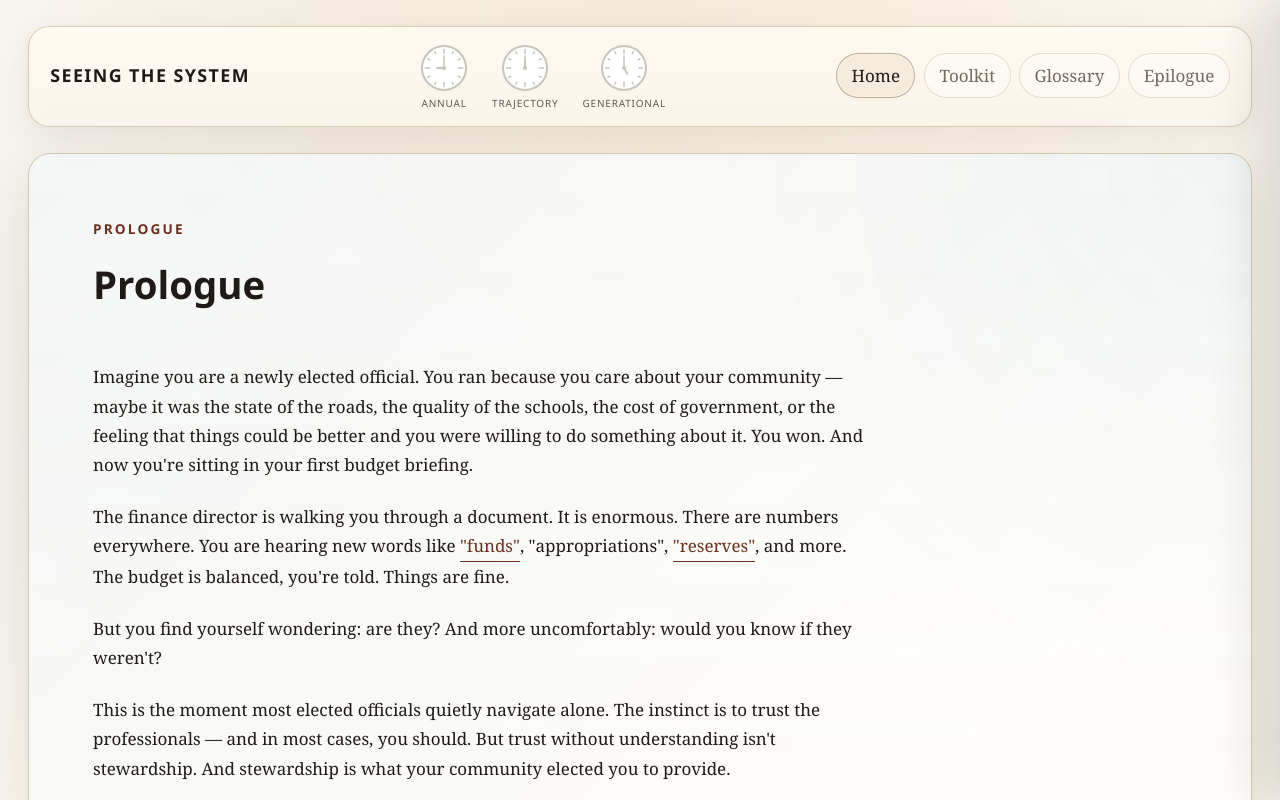
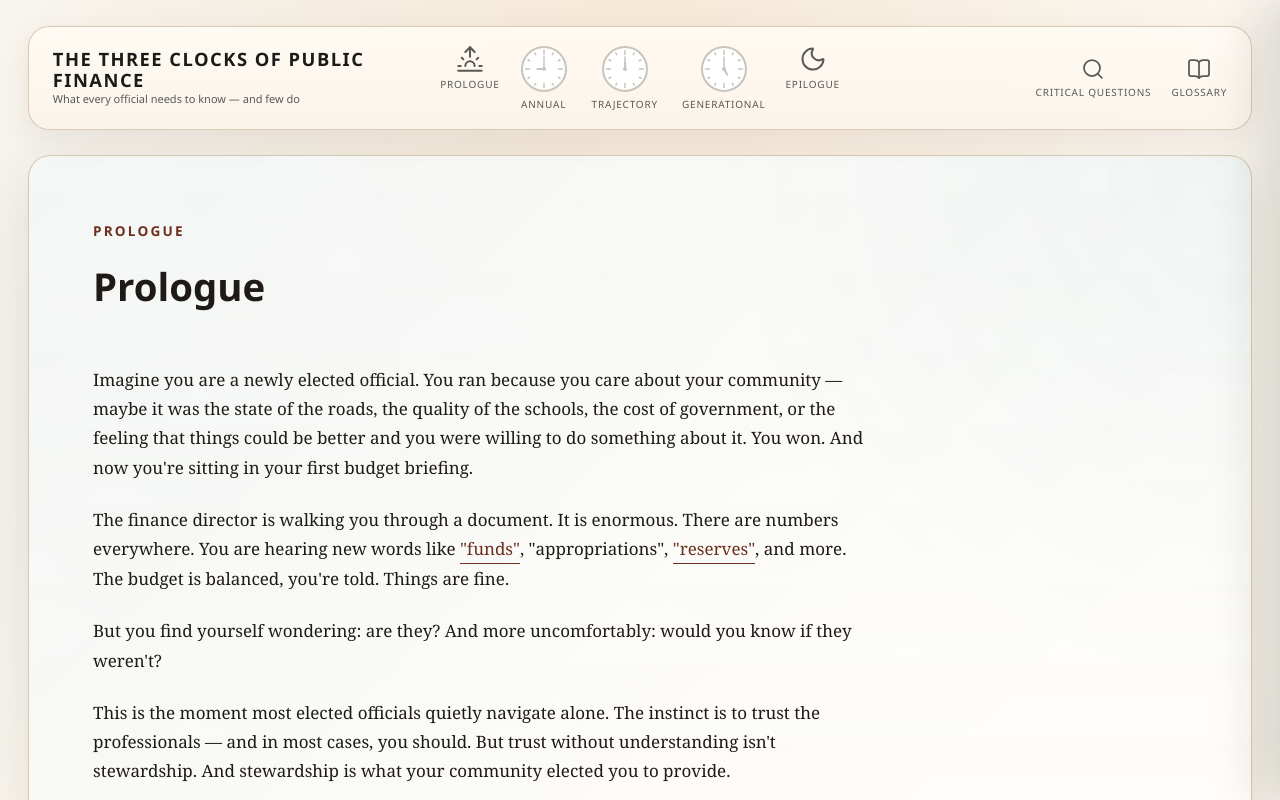
Before and after one commit to SKavanagh13/Seeing-the-System, a React (Vite) app: page / in a window 1280 px wide. Shown: the top 800 px of the page. Built offline with nearby package versions, Linux system fonts and the light colour scheme.

Commit message:
nav redesign and site rename (#20)

```diff
--- a/index.html
+++ b/index.html
@@ -4,7 +4,7 @@
     <meta charset="UTF-8" />
     <link rel="icon" type="image/svg+xml" href="/favicon.svg" />
     <meta name="viewport" content="width=device-width, initial-scale=1.0" />
-    <title>seeing-the-system</title>
+    <title>The Three Clocks of Public Finance</title>
   </head>
   <body>
     <div id="root"></div>
--- a/package.json
+++ b/package.json
@@ -10,6 +10,7 @@
     "preview": "vite preview"
   },
   "dependencies": {
+    "lucide-react": "^1.8.0",
     "react": "^19.2.4",
     "react-dom": "^19.2.4",
     "react-router-dom": "^7.9.6"
--- a/src/components/ClockNav.tsx
+++ b/src/components/ClockNav.tsx
@@ -1,3 +1,4 @@
+import { Moon, Sunrise } from 'lucide-react'
 import type { CSSProperties } from 'react'
 import { NavLink, useLocation } from 'react-router-dom'
 
@@ -34,12 +35,51 @@ const filledLabelColors: Record<ClockKey, string> = {
   generational: '#0D6B5E',
 }
 
+const navBookends = [
+  {
+    to: '/',
+    label: 'Prologue',
+    Icon: Sunrise,
+    title: 'Prologue',
+  },
+  {
+    to: '/epilogue',
+    label: 'Epilogue',
+    Icon: Moon,
+    title: 'Epilogue',
+  },
+] as const
+
 export function NavClockGroup() {
   const location = useLocation()
   const filledState = getRouteDerivedClockState(location.pathname)
+  const prologueBookend = navBookends[0]
+  const epilogueBookend = navBookends[1]
+  const PrologueIcon = prologueBookend.Icon
+  const EpilogueIcon = epilogueBookend.Icon
 
   return (
     <nav className="clock-nav" aria-label="Clock navigation">
+      <NavLink
+        to={prologueBookend.to}
+        end
+        className="clock-nav__link clock-nav__link--bookend"
+        aria-label={prologueBookend.label}
+        title={prologueBookend.title}
+      >
+        <span className="clock-nav__item">
+          <PrologueIcon
+            className="clock-nav__icon"
+            aria-hidden="true"
+            size={28}
+            strokeWidth={1.75}
+          />
+          <span className="clock-nav__label clock-nav__label--muted">
+            {prologueBookend.label}
+          </span>
+        </span>
+      </NavLink>
+
       {clockLinks.map((clock) => (
         <NavLink
           key={clock.key}
@@ -63,6 +103,25 @@ export function NavClockGroup() {
           </span>
         </NavLink>
       ))}
+
+      <NavLink
+        to={epilogueBookend.to}
+        className="clock-nav__link clock-nav__link--bookend"
+        aria-label={epilogueBookend.label}
+        title={epilogueBookend.title}
+      >
+        <span className="clock-nav__item">
+          <EpilogueIcon
+            className="clock-nav__icon"
+            aria-hidden="true"
+            size={28}
+            strokeWidth={1.75}
+          />
+          <span className="clock-nav__label clock-nav__label--muted">
+            {epilogueBookend.label}
+          </span>
+        </span>
+      </NavLink>
     </nav>
   )
 }
--- a/src/components/TopNav.tsx
+++ b/src/components/TopNav.tsx
@@ -1,44 +1,59 @@
+import { BookOpen, Search } from 'lucide-react'
 import { NavLink } from 'react-router-dom'
 
 import { ClockNav } from './ClockNav'
+import { siteSubtitle, siteTitle } from '../site'
 
 const utilityLinks = [
-  { to: '/', label: 'Home', end: true },
-  { to: '/toolkit', label: 'Toolkit' },
-  { to: '/glossary', label: 'Glossary' },
-  { to: '/epilogue', label: 'Epilogue' },
-]
+  {
+    to: '/toolkit',
+    label: 'Critical Questions',
+    shortLabel: 'Critical Questions',
+    title: 'Critical Questions',
+    icon: Search,
+  },
+  {
+    to: '/glossary',
+    label: 'Glossary',
+    shortLabel: 'Glossary',
+    title: 'Glossary',
+    icon: BookOpen,
+  },
+] as const
 
 export function TopNav() {
   return (
     <header className="top-nav">
       <div className="top-nav__bar">
-        <NavLink to="/" end className="top-nav__title">
-          Seeing the System
-        </NavLink>
+        <div className="top-nav__branding">
+          <NavLink to="/" end className="top-nav__title">
+            {siteTitle}
+          </NavLink>
+          <p className="top-nav__subtitle">{siteSubtitle}</p>
+        </div>
 
-        <div
-          style={{
-            display: 'flex',
-            flex: 1,
-            justifyContent: 'center',
-            minWidth: 0,
-          }}
-        >
+        <div className="top-nav__center">
           <ClockNav />
         </div>
 
-        <nav className="top-nav__links" aria-label="Primary">
+        <nav className="top-nav__utilities" aria-label="Utility">
           {utilityLinks.map((link) => (
             <NavLink
               key={link.to}
               to={link.to}
-              end={link.end}
-              className={({ isActive }) =>
-                `top-nav__link${isActive ? ' is-active' : ''}`
-              }
+              className="top-nav__utility-link"
+              aria-label={link.label}
+              title={link.title}
             >
-              {link.label}
+              <span className="top-nav__utility-item">
+                <link.icon
+                  className="top-nav__utility-icon"
+                  aria-hidden="true"
+                  size={24}
+                  strokeWidth={1.75}
+                />
+                <span className="top-nav__utility-label">{link.shortLabel}</span>
+              </span>
             </NavLink>
           ))}
         </nav>
--- a/src/layout/AppShell.tsx
+++ b/src/layout/AppShell.tsx
@@ -1,13 +1,19 @@
+import { useEffect } from 'react'
 import { Outlet, useLocation } from 'react-router-dom'
 
 import { TopNav } from '../components/TopNav'
 import { GlossaryDrawerProvider } from '../lib/glossaryDrawer'
 import { useScrollPattern } from '../lib/useScrollPattern'
+import { getDocumentTitle } from '../site'
 
 export function AppShell() {
   const location = useLocation()
 
   useScrollPattern()
+
+  useEffect(() => {
+    document.title = getDocumentTitle(location.pathname)
+  }, [location.pathname])
 
   return (
     <div className="app-shell">
--- a/src/pages/ToolkitPage.tsx
+++ b/src/pages/ToolkitPage.tsx
@@ -57,7 +57,7 @@ export function ToolkitPage() {
   return (
     <section className="page toolkit-page">
       <header className="toolkit-page__hero">
-        <p className="page__eyebrow">Toolkit</p>
+        <p className="page__eyebrow">Critical Questions</p>
         <h1 className="page__title toolkit-page__title">
           Questions to carry into the work.
         </h1>
--- /dev/null
+++ b/src/site.ts
@@ -0,0 +1,16 @@
+export const siteTitle = 'The Three Clocks of Public Finance'
+export const siteSubtitle = 'What every official needs to know — and few do'
+
+const routeTitles: Record<string, string> = {
+  '/': siteTitle,
+  '/annual-clock': `Annual Clock | ${siteTitle}`,
+  '/trajectory-clock': `Trajectory Clock | ${siteTitle}`,
+  '/generational-clock': `Generational Clock | ${siteTitle}`,
+  '/toolkit': `Critical Questions | ${siteTitle}`,
+  '/glossary': `Glossary | ${siteTitle}`,
+  '/epilogue': `Epilogue | ${siteTitle}`,
+}
+
+export function getDocumentTitle(pathname: string) {
+  return routeTitles[pathname] ?? siteTitle
+}
--- a/src/styles.css
+++ b/src/styles.css
@@ -83,11 +83,9 @@ select {
   position: sticky;
   top: 0;
   z-index: 10;
-  display: grid;
-  gap: 0.85rem;
   margin: 0 auto 1.5rem;
   max-width: 72rem;
-  padding: 1rem 1.25rem 1.1rem;
+  padding: 1.1rem 1.4rem 1.15rem;
   border: 1px solid rgba(212, 194, 170, 0.85);
   border-radius: var(--radius-lg);
   background:
@@ -97,60 +95,91 @@ select {
 }
 
 .top-nav__bar {
-  display: flex;
+  display: grid;
+  grid-template-columns: minmax(0, 1fr) auto minmax(0, 1fr);
   align-items: center;
-  justify-content: space-between;
-  gap: var(--space-lg);
+  gap: 1.5rem;
+}
+
+.top-nav__branding {
+  display: grid;
+  justify-self: start;
+  gap: 2px;
+  min-width: 0;
 }
 
 .top-nav__title {
   font-family: var(--font-heading);
-  font-size: 1.05rem;
+  font-size: 1.08rem;
   font-weight: 700;
   letter-spacing: 0.08em;
+  line-height: 1.1;
   text-transform: uppercase;
+  color: #1A1A18;
 }
 
-.top-nav__links {
-  display: flex;
-  flex-wrap: wrap;
-  gap: var(--space-sm);
+.top-nav__subtitle {
+  margin: 0;
+  color: #595956;
+  font-family: var(--font-heading);
+  font-size: 11px;
+  font-weight: 400;
+  line-height: 1.2;
+  white-space: nowrap;
 }
 
-.top-nav__link,
-.clock-nav__link {
-  transition:
-    color 160ms ease,
-    background-color 160ms ease,
-    border-color 160ms ease,
-    box-shadow 160ms ease,
-    transform 160ms ease;
+.top-nav__center {
+  display: flex;
+  justify-self: center;
+  justify-content: center;
 }
 
-.top-nav__link {
-  padding: 0.45rem 0.85rem;
-  border: 1px solid rgba(212, 194, 170, 0.55);
-  border-radius: var(--radius-pill);
-  background: rgba(255, 255, 255, 0.35);
-  color: var(--color-text-soft);
+.top-nav__utilities {
+  display: flex;
+  align-items: flex-start;
+  justify-self: end;
+  gap: 20px;
 }
 
-.top-nav__link:hover,
-.clock-nav__link:hover {
-  transform: translateY(-1px);
+.top-nav__utility-link,
+.clock-nav__link {
+  color: inherit;
 }
 
-.top-nav__link:hover {
-  border-color: rgba(189, 168, 140, 0.95);
-  background: rgba(255, 255, 255, 0.7);
-  color: var(--color-text);
+.top-nav__utility-link {
+  display: inline-flex;
+  align-items: center;
+  justify-content: center;
 }
 
-.top-nav__link.is-active {
-  border-color: rgba(189, 168, 140, 0.95);
-  background: rgba(241, 229, 209, 0.6);
-  color: var(--color-text);
-  box-shadow: inset 0 0 0 1px rgba(255, 250, 242, 0.65);
+.top-nav__utility-item {
+  display: flex;
+  flex-direction: column;
+  align-items: center;
+  gap: 6px;
+}
+
+.top-nav__utility-icon,
+.clock-nav__icon {
+  color: #595956;
+  transition: opacity 150ms ease;
+}
+
+.top-nav__utility-link:hover .top-nav__utility-icon,
+.clock-nav__link--bookend:hover .clock-nav__icon {
+  opacity: 0.7;
+}
+
+.top-nav__utility-label {
+  color: #595956;
+  font-family: var(--font-heading);
+  font-size: 10px;
+  font-weight: 500;
+  letter-spacing: 0.08em;
+  line-height: 1;
+  text-align: center;
+  text-transform: uppercase;
+  white-space: nowrap;
 }
 
 .clock-nav {
@@ -171,6 +200,14 @@ select {
   line-height: 0;
 }
 
+.clock-nav__link--bookend:first-child {
+  margin-right: -4px;
+}
+
+.clock-nav__link--bookend:last-child {
+  margin-left: -4px;
+}
+
 .clock-nav__item {
   display: flex;
   flex-direction: column;
@@ -187,6 +224,10 @@ select {
   line-height: 1;
   text-transform: uppercase;
   transition: color 300ms ease;
+}
+
+.clock-nav__label--muted {
+  color: #595956;
 }
 
 .clock-nav__link:focus-visible {
@@ -1157,11 +1198,6 @@ select {
     padding: clamp(1.75rem, 4vw, 3rem);
   }
 
-  .top-nav__bar {
-    flex-direction: column;
-    align-items: flex-start;
-  }
-
   .toolkit-page__legend {
     grid-template-columns: 1fr;
   }
```
Also changed, not shown: 2 other files (tests, documents, lock files or other folders).
